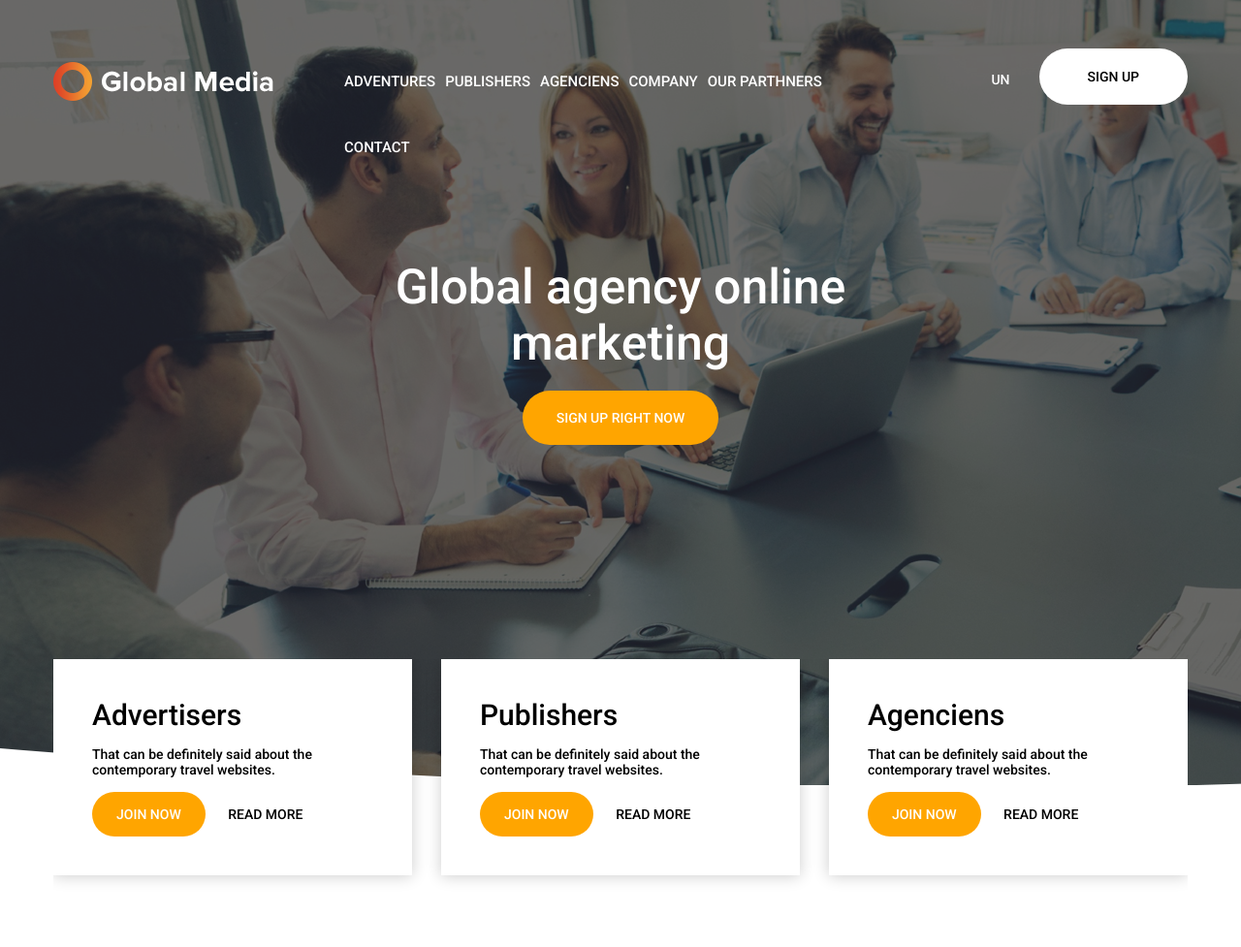
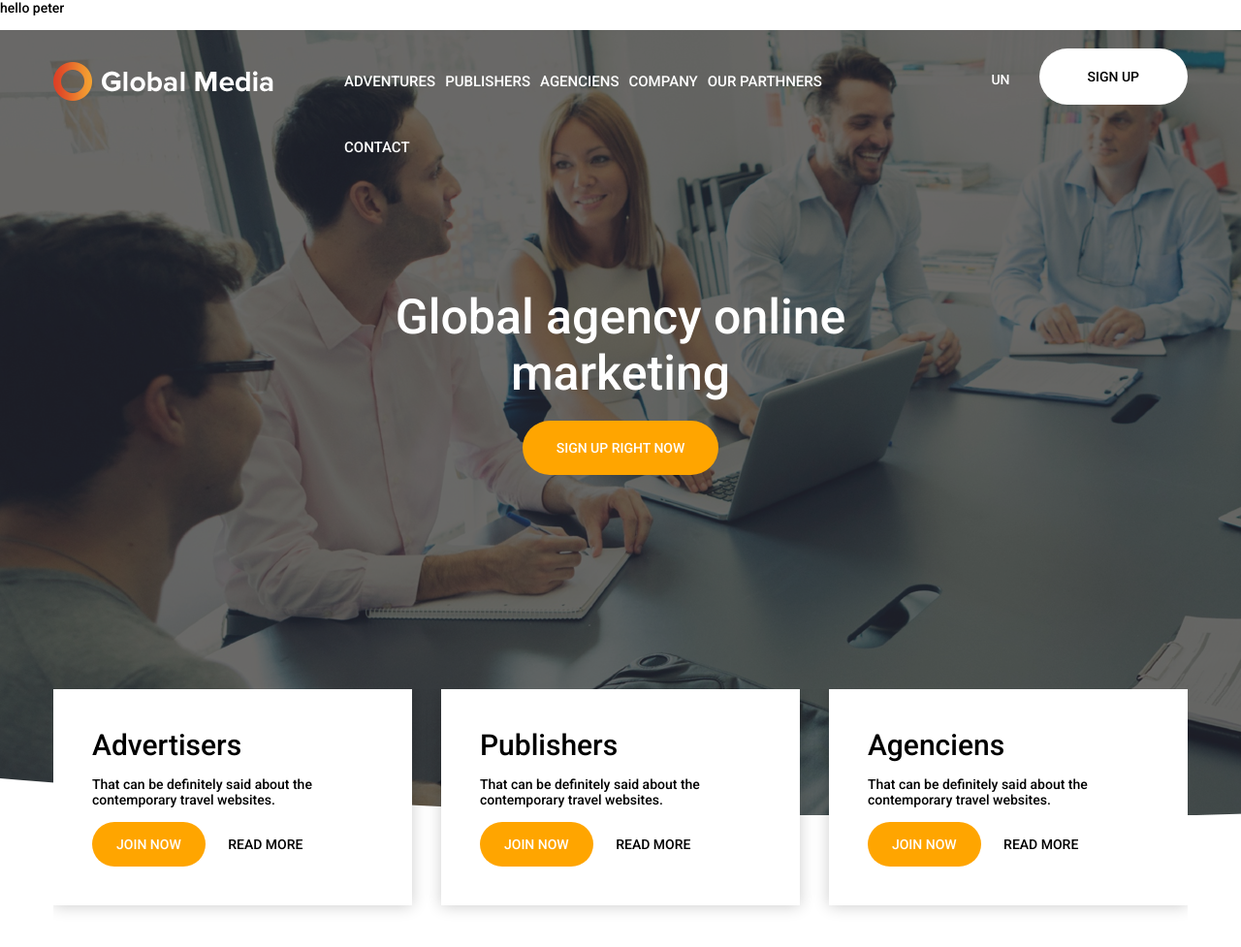
Before and after one commit to Fahimulalam10/pad-to-html-project, a plain HTML site: page index.html in a window 1280 px wide. Shown: the top 977 px of the page at 97% size. Drawn offline with Linux system fonts and the light colour scheme; some packages are replaced by stand-ins of ours.

Commit message:
Update index.html

```diff
--- a/index.html
+++ b/index.html
@@ -14,6 +14,7 @@
     <title>psd to html</title>
 </head>
 <body>
+    <p> hello peter</p>
     <header>
         <div class="header-area">
             <div class="container">
```
